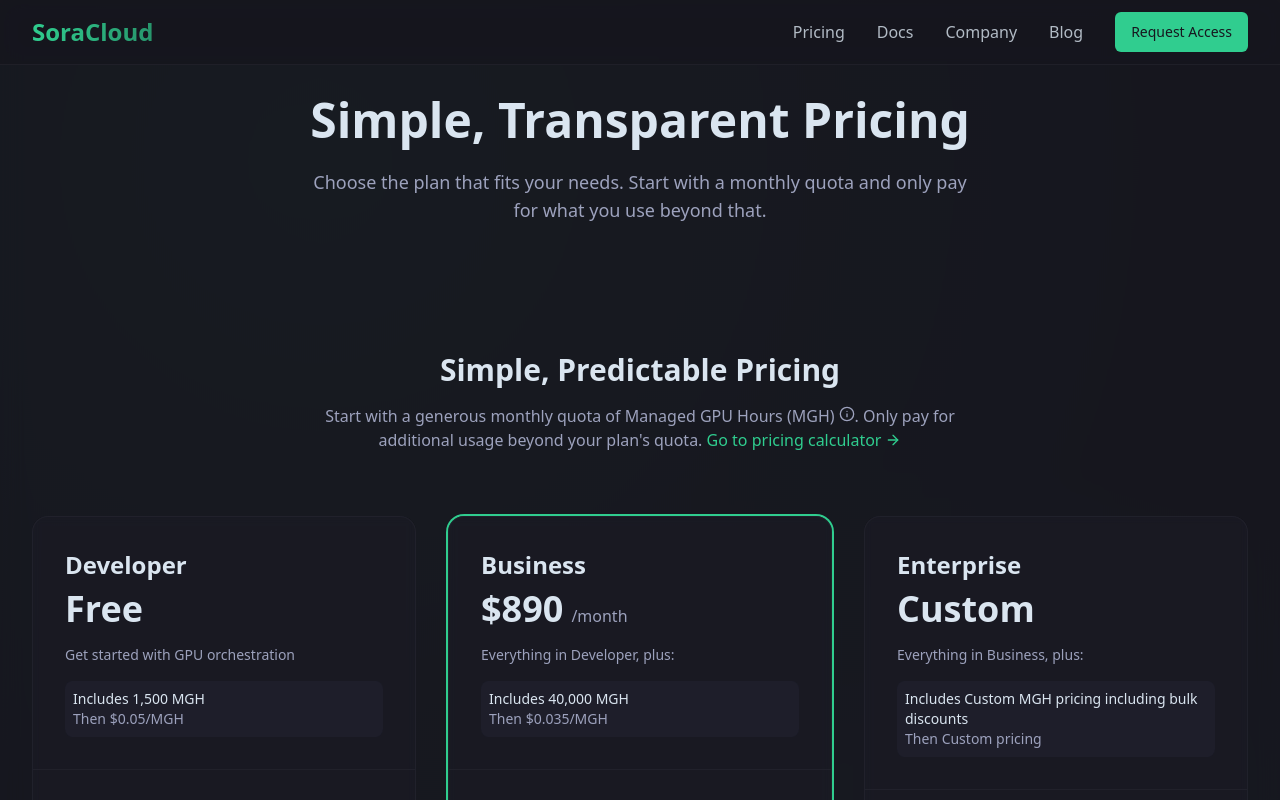
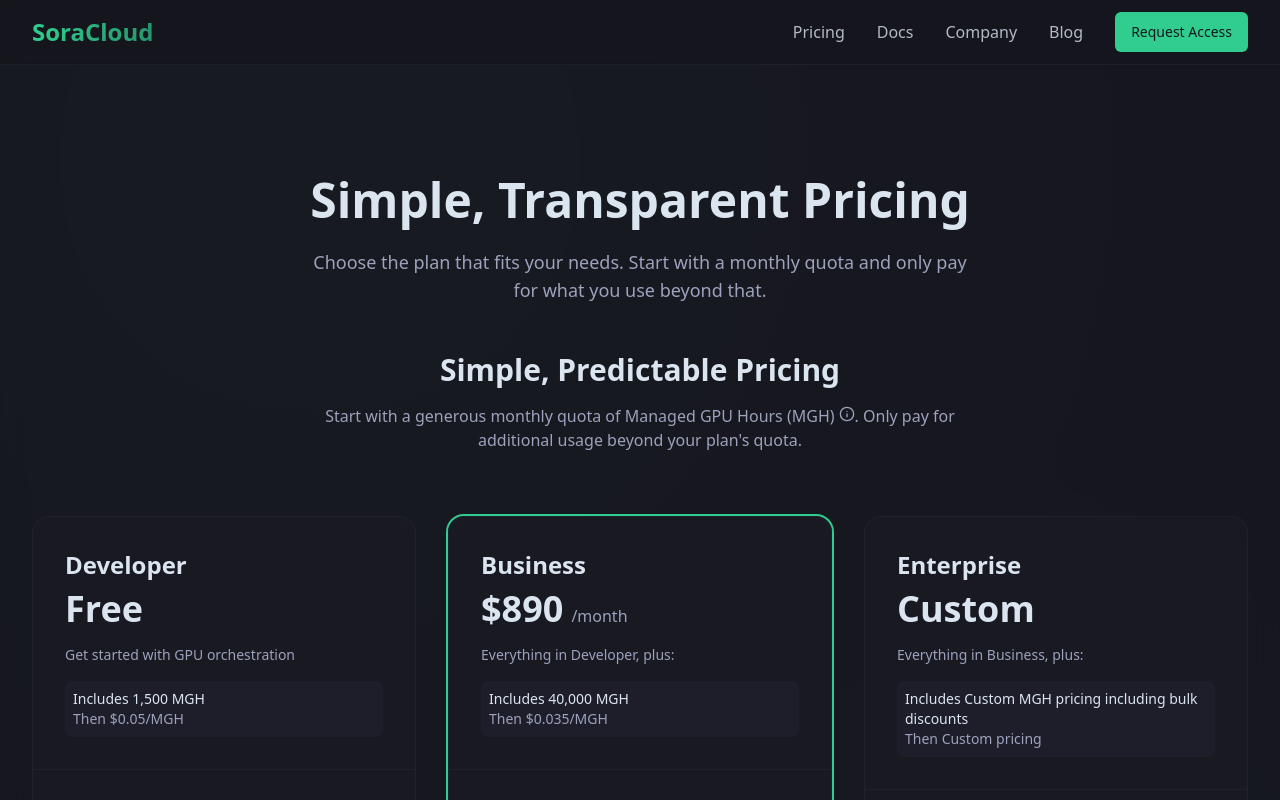
Before and after one commit to skyforclouds/soracloud-landing-page-full, a React (Vite) app: page /pricing in a window 1280 px wide. Shown: the top 800 px of the page. Built offline with nearby package versions, Linux system fonts and the light colour scheme.

Commit message:
Update pricing page header
Refactored the header section on the pricing page as per the prompt.  Removed the pricing calculator link.

```diff
--- a/src/components/Pricing.tsx
+++ b/src/components/Pricing.tsx
@@ -1,7 +1,6 @@
 
 import { motion } from "framer-motion";
-import { ArrowRight, Check, Info } from "lucide-react";
-import { Link } from "react-router-dom";
+import { Check, Info } from "lucide-react";
 import {
   Tooltip,
   TooltipContent,
@@ -57,6 +56,17 @@ const Pricing = () => {
     <section className="py-20 px-4">
       <div className="max-w-7xl mx-auto">
         <div className="text-center mb-16">
+          <motion.div
+            initial={{ opacity: 0, y: 20 }}
+            animate={{ opacity: 1, y: 0 }}
+            transition={{ duration: 0.6 }}
+            className="max-w-4xl mx-auto text-center"
+          >
+            <h1 className="text-4xl md:text-5xl font-bold mb-6 text-foreground">Simple, Transparent Pricing</h1>
+            <p className="text-lg text-muted-foreground mb-12 max-w-2xl mx-auto">
+              Choose the plan that fits your needs. Start with a monthly quota and only pay for what you use beyond that.
+            </p>
+          </motion.div>
           <h2 className="text-3xl font-bold mb-4 text-foreground">Simple, Predictable Pricing</h2>
           <p className="text-muted-foreground max-w-2xl mx-auto">
             Start with a generous monthly quota of Managed GPU Hours (MGH)
@@ -72,11 +82,7 @@ const Pricing = () => {
                 </TooltipContent>
               </Tooltip>
             </TooltipProvider>
-            . Only pay for additional usage beyond your plan's quota.{" "}
-            <Link to="/pricing" className="text-accent hover:underline inline-flex items-center">
-              Go to pricing calculator
-              <ArrowRight className="h-4 w-4 ml-1" />
-            </Link>
+            . Only pay for additional usage beyond your plan's quota.
           </p>
         </div>
         <div className="grid grid-cols-1 md:grid-cols-3 gap-8">
--- a/src/pages/PricingPage.tsx
+++ b/src/pages/PricingPage.tsx
@@ -9,17 +9,6 @@ const PricingPage = () => {
     <div className="bg-background min-h-screen">
       <Navbar />
       <div className="pt-24 pb-16 px-4">
-        <motion.div
-          initial={{ opacity: 0, y: 20 }}
-          animate={{ opacity: 1, y: 0 }}
-          transition={{ duration: 0.6 }}
-          className="max-w-4xl mx-auto text-center"
-        >
-          <h1 className="text-4xl md:text-5xl font-bold mb-6 text-foreground">Simple, Transparent Pricing</h1>
-          <p className="text-lg text-muted-foreground mb-12 max-w-2xl mx-auto">
-            Choose the plan that fits your needs. Start with a monthly quota and only pay for what you use beyond that.
-          </p>
-        </motion.div>
         <Pricing />
       </div>
       <Footer />
```
